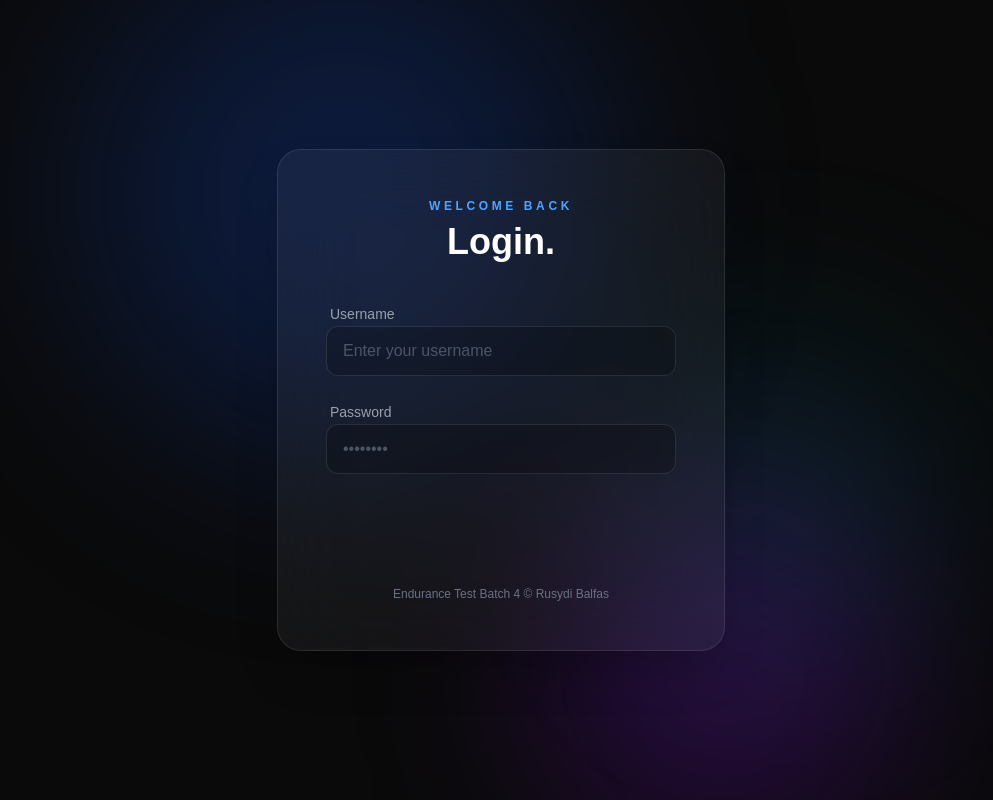
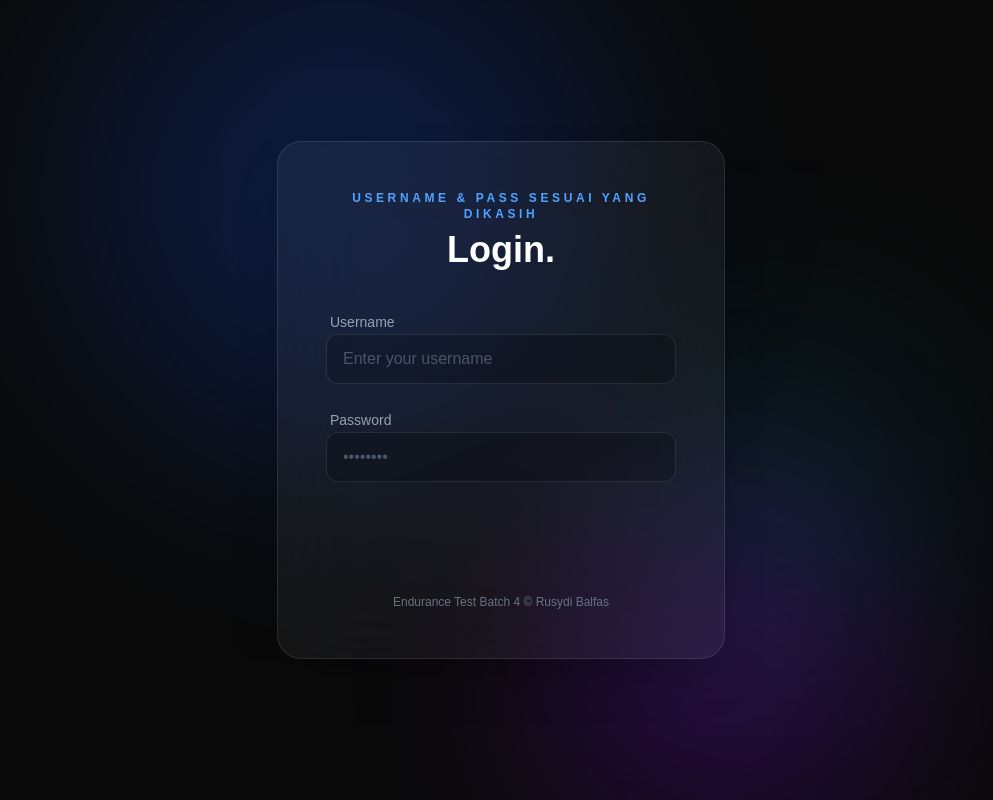
Before and after one commit to russs743/Cretivox-Endurance-Test, a Next.js app: page /login in a window 1280 px wide. Shown: the whole page, without its empty margins (139-1132 px from the left). Built offline with nearby package versions, Linux system fonts and the light colour scheme.

Commit message:
Update page.js

```diff
--- a/app/login/page.js
+++ b/app/login/page.js
@@ -101,7 +101,7 @@ export default function LoginPage() {
 
         {/* Header Card */}
         <div className="text-center mb-10 form-item">
-          <p className="text-blue-400 text-xs font-bold tracking-[0.3em] uppercase mb-2">Welcome Back</p>
+          <p className="text-blue-400 text-xs font-bold tracking-[0.3em] uppercase mb-2">Username & Pass sesuai yang dikasih</p>
           <h1 className="font-syne text-4xl font-bold text-white">Login.</h1>
         </div>
 
```
